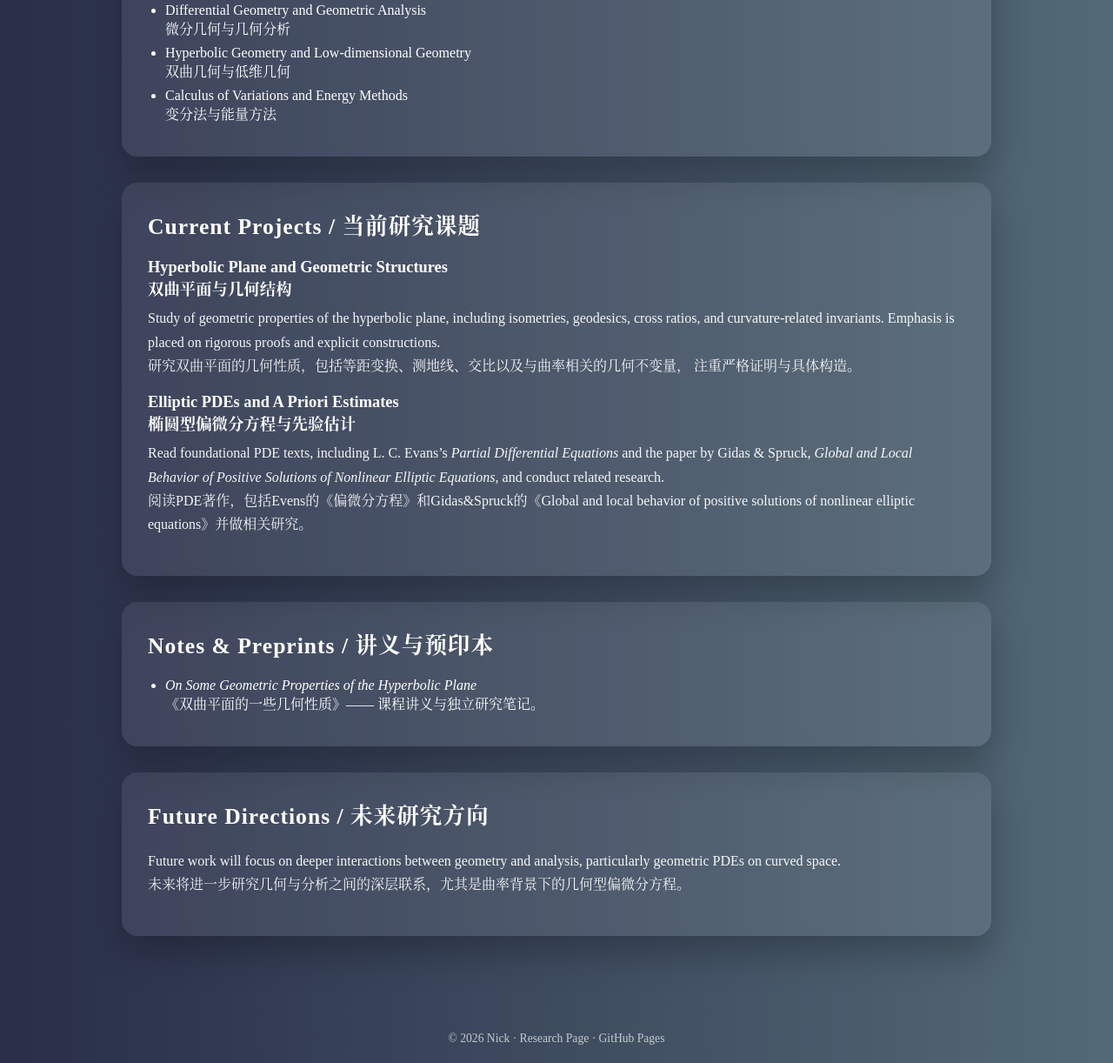
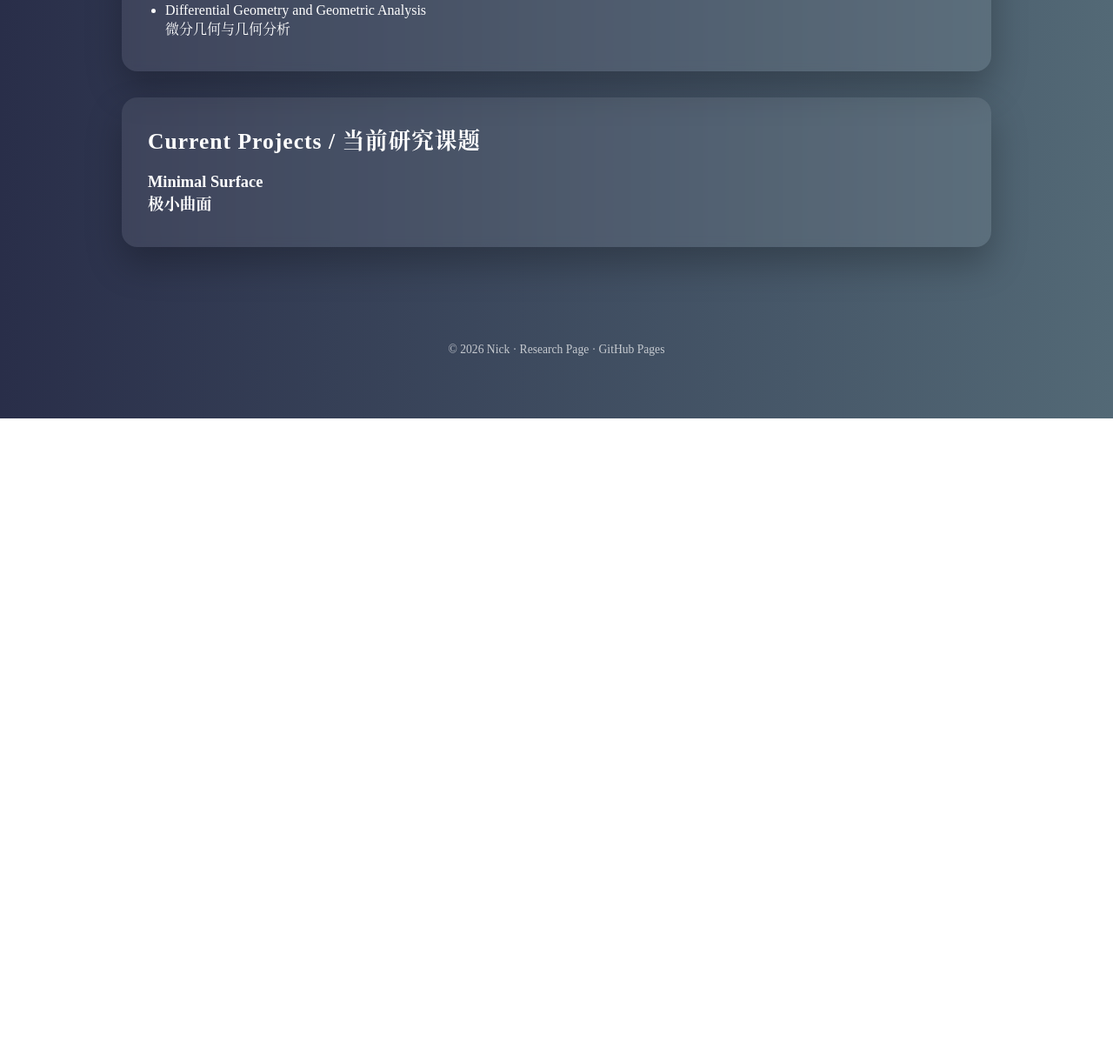
Before and after one commit to Nicholas-0131/Nicholas-0131.github.io, a plain HTML site: page research.html in a window 1280 px wide. Shown: the part 319-1541 px from the top of the page at 87% size. After the commit the page ends 800 px from the top, so only its background shows below. Drawn offline with Linux system fonts and the light colour scheme.

Commit message:
Update research.html

```diff
--- a/research.html
+++ b/research.html
@@ -98,49 +98,12 @@
       <h2>Research Interests / 研究方向</h2>
       <ul>
         <li>Differential Geometry and Geometric Analysis<br/>微分几何与几何分析</li>
-        <li>Hyperbolic Geometry and Low-dimensional Geometry<br/>双曲几何与低维几何</li>
-        <li>Calculus of Variations and Energy Methods<br/>变分法与能量方法</li>
       </ul>
     </div>
 
     <div class="card">
       <h2>Current Projects / 当前研究课题</h2>
-      <h3>Hyperbolic Plane and Geometric Structures<br/>双曲平面与几何结构</h3>
-      <p>
-        Study of geometric properties of the hyperbolic plane, including
-        isometries, geodesics, cross ratios, and curvature-related invariants.
-        Emphasis is placed on rigorous proofs and explicit constructions.
-        <br/>
-        研究双曲平面的几何性质，包括等距变换、测地线、交比以及与曲率相关的几何不变量，
-        注重严格证明与具体构造。
-      </p>
-
-      <h3>Elliptic PDEs and A Priori Estimates<br/>椭圆型偏微分方程与先验估计</h3>
-      <p>
-        Read foundational PDE texts, including L. C. Evans’s <em>Partial Differential Equations</em> and the paper by Gidas & Spruck, <em>Global and Local Behavior of Positive Solutions of Nonlinear Elliptic Equations</em>, and conduct related research.
-        <br/>
-      阅读PDE著作，包括Evens的《偏微分方程》和Gidas&Spruck的《Global and local behavior of positive solutions of nonlinear elliptic equations》并做相关研究。
-      </p>
-    </div>
-
-    <div class="card">
-      <h2>Notes & Preprints / 讲义与预印本</h2>
-      <ul>
-        <li>
-          <em>On Some Geometric Properties of the Hyperbolic Plane</em><br/>
-          《双曲平面的一些几何性质》—— 课程讲义与独立研究笔记。
-        </li>
-      </ul>
-    </div>
-
-    <div class="card">
-      <h2>Future Directions / 未来研究方向</h2>
-      <p>
-        Future work will focus on deeper interactions between geometry and
-        analysis, particularly geometric PDEs on curved space.
-        <br/>
-        未来将进一步研究几何与分析之间的深层联系，尤其是曲率背景下的几何型偏微分方程。
-      </p>
+      <h3>Minimal Surface<br/>极小曲面</h3>
     </div>
 
   </div>
```
